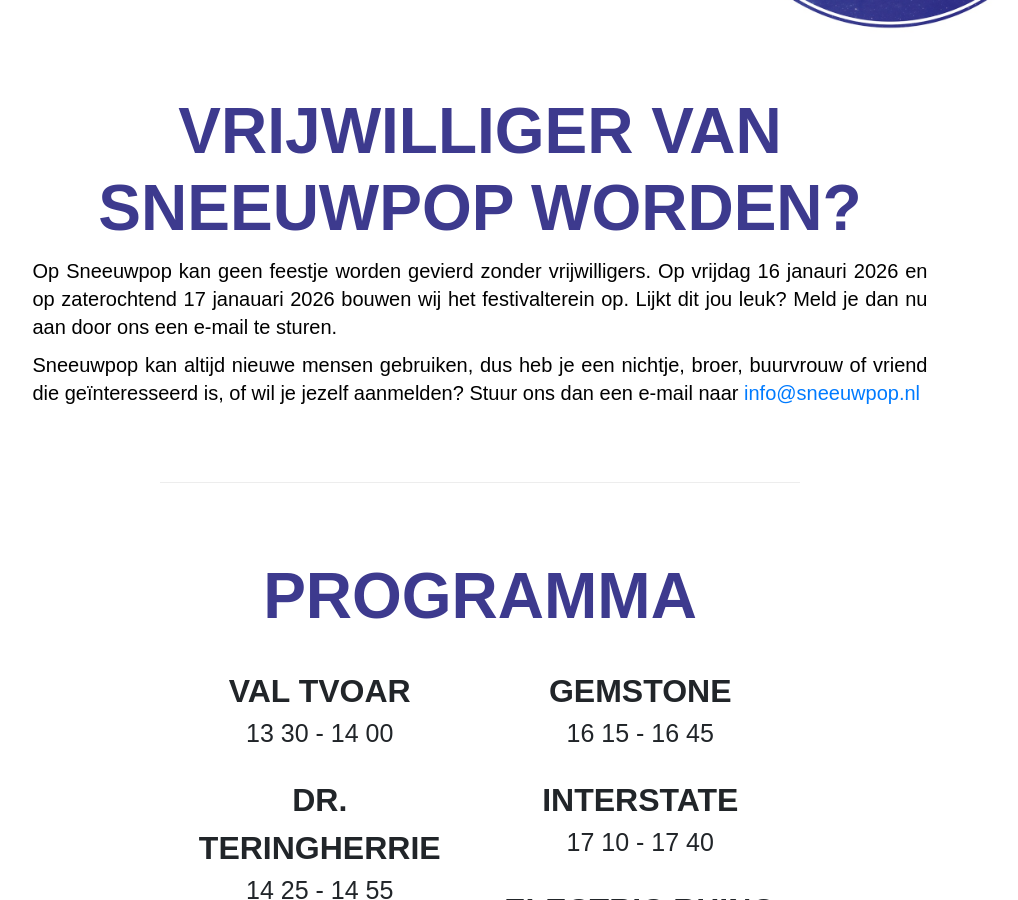
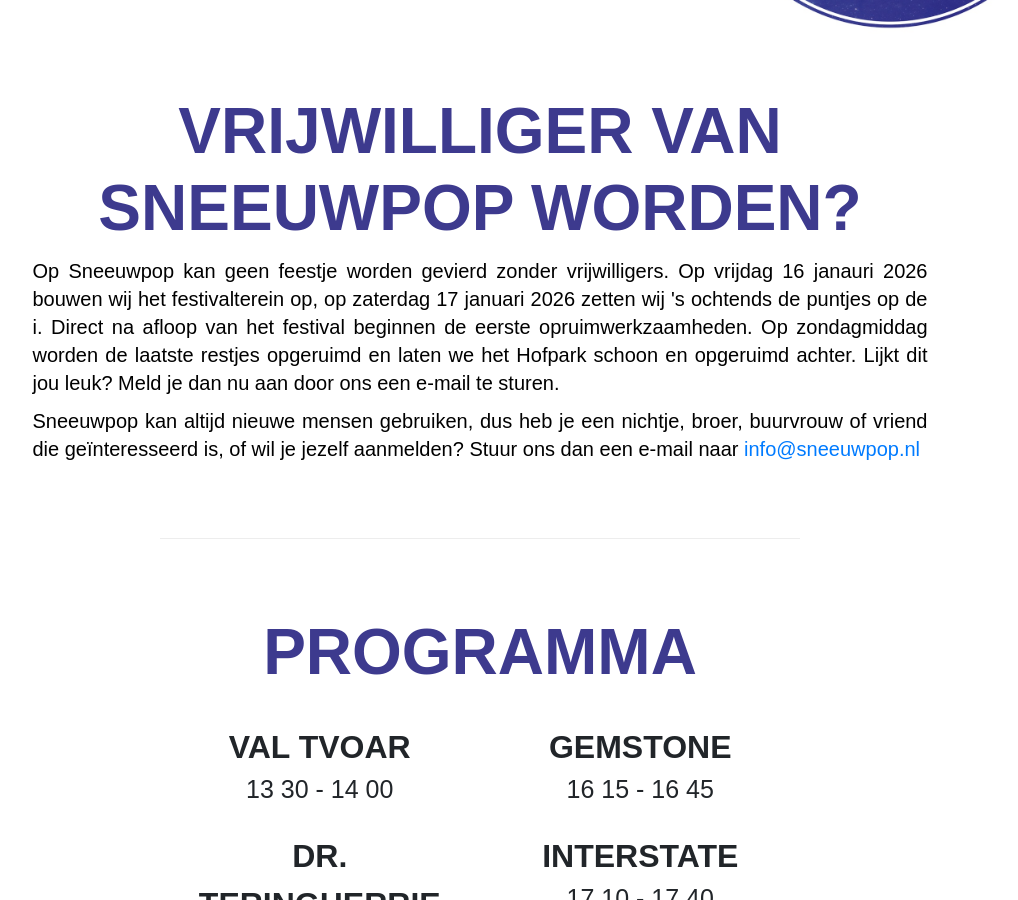
Before and after one commit to sneeuwpop-festival/sneeuwpop.nl, a Jekyll site: the page built from index.md, in a window 1280 px wide and 900 px high, scrolled down 394 px. Shown: the whole window, without its empty margins (160-1178 px from the left). Built offline with Jekyll 4.4.1, drawn with Linux system fonts in a browser that asks for light colours.

Commit message:
Update vrijwilligers.html

```diff
--- a/_includes/vrijwilligers.html
+++ b/_includes/vrijwilligers.html
@@ -1,7 +1,7 @@
 <div class="container">
     <div class="col-md-10 mx-auto uitvullen">
         <h2>VRIJWILLIGER VAN SNEEUWPOP WORDEN?</h2>
-        <h5>Op Sneeuwpop kan geen feestje worden gevierd zonder vrijwilligers. Op vrijdag 16 janauri 2026 en op zaterochtend 17 janauari 2026 bouwen wij het festivalterein op. Lijkt dit jou leuk? Meld je dan nu aan door ons een e-mail te sturen.</h5>
+        <h5>Op Sneeuwpop kan geen feestje worden gevierd zonder vrijwilligers. Op vrijdag 16 janauri 2026 bouwen wij het festivalterein op, op zaterdag 17 januari 2026 zetten wij 's ochtends de puntjes op de i. Direct na afloop van het festival beginnen de eerste opruimwerkzaamheden. Op zondagmiddag worden de laatste restjes opgeruimd en laten we het Hofpark schoon en opgeruimd achter. Lijkt dit jou leuk? Meld je dan nu aan door ons een e-mail te sturen.</h5>
         <h5></h5>
         <h5>Sneeuwpop kan altijd nieuwe mensen gebruiken, dus heb je een nichtje, broer, buurvrouw of vriend die geïnteresseerd is, of wil je jezelf aanmelden? Stuur ons dan een e-mail naar <a href="mailto:info@sneeuwpop.nl">info@sneeuwpop.nl</a></h5>
     </div>
```
